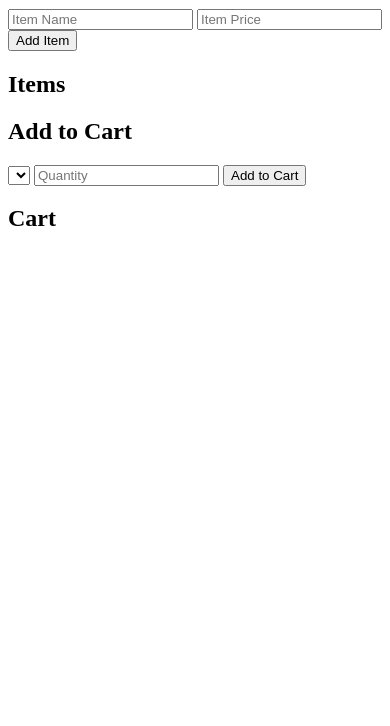
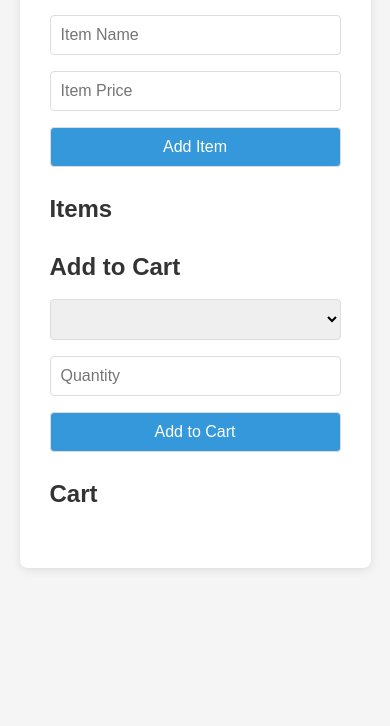
Before and after one commit to AFREUX/devopsproject, a website: page public/index.html in a window 390 px wide. Shown: the part 118-844 px from the top of the page. Drawn offline with Linux system fonts and the light colour scheme; no server answers.

Commit message:
adding changes

```diff
--- a/public/index.html
+++ b/public/index.html
@@ -4,15 +4,16 @@
   <meta charset="UTF-8">
   <meta name="viewport" content="width=device-width, initial-scale=1.0">
   <title>Shopping Cart App</title>
-  <link rel="stylesheet" href="styles.css">
+  <link rel="stylesheet" href="./style.css">
 </head>
 <body>
+  <div class="container">
     <h1>Shopping Cart App</h1>
 
     <!-- Add Item Form -->
-  <div>
+    <div class="form-container">
       <h2>Add Item</h2>
-    <form id="addItemForm">
+      <form id="addItemForm" class="form">
         <input type="text" id="itemName" placeholder="Item Name" required>
         <input type="number" id="itemPrice" placeholder="Item Price" required>
         <button type="submit">Add Item</button>
@@ -20,15 +21,15 @@
     </div>
 
     <!-- Items List -->
-  <div>
+    <div class="list-container">
       <h2>Items</h2>
-    <ul id="itemsList"></ul>
+      <ul id="itemsList" class="item-list"></ul>
     </div>
 
     <!-- Add to Cart Form -->
-  <div>
+    <div class="form-container">
       <h2>Add to Cart</h2>
-    <form id="addToCartForm">
+      <form id="addToCartForm" class="form">
         <select id="cartItemId" required>
           <!-- Options will be populated dynamically -->
         </select>
@@ -38,9 +39,10 @@
     </div>
 
     <!-- Cart Items List -->
-  <div>
+    <div class="list-container">
       <h2>Cart</h2>
-    <ul id="cartList"></ul>
+      <ul id="cartList" class="item-list"></ul>
+    </div>
   </div>
 
   <script src="web.js"></script>
--- a/public/style.css
+++ b/public/style.css
@@ -1,32 +1,107 @@
+* {
+    margin: 0;
+    padding: 0;
+    box-sizing: border-box;
+  }
+
   body {
     font-family: Arial, sans-serif;
-  margin: 20px;
-}
-
-h1,
-h2 {
+    background-color: #f5f5f5;
     color: #333;
   }
 
-form {
+  .container {
+    width: 80%;
+    max-width: 1000px;
+    margin: 0 auto;
+    padding: 30px;
+    background-color: #fff;
+    border-radius: 8px;
+    box-shadow: 0 2px 10px rgba(0, 0, 0, 0.1);
+  }
+
+  h1 {
+    text-align: center;
+    font-size: 2.5rem;
     margin-bottom: 20px;
   }
 
-input,
-select,
-button {
-  margin: 5px;
-  padding: 8px;
+  h2 {
+    font-size: 1.5rem;
+    color: #333;
+    margin-bottom: 10px;
   }
 
-ul {
-  list-style-type: none;
+  .form-container {
+    margin-bottom: 20px;
+  }
+
+  .form {
+    display: flex;
+    flex-direction: column;
+  }
+
+  .form input,
+  .form select,
+  .form button {
+    padding: 10px;
+    margin: 8px 0;
+    font-size: 1rem;
+    border-radius: 4px;
+    border: 1px solid #ddd;
+  }
+
+  .form input:focus,
+  .form select:focus,
+  .form button:focus {
+    outline: none;
+    border-color: #3498db;
+  }
+
+  .form button {
+    background-color: #3498db;
+    color: #fff;
+    cursor: pointer;
+    transition: background-color 0.3s;
+  }
+
+  .form button:hover {
+    background-color: #2980b9;
+  }
+
+  .list-container {
+    margin-bottom: 30px;
+  }
+
+  .item-list {
+    list-style: none;
     padding: 0;
   }
 
-li {
-  background: #f4f4f4;
+  .item-list li {
+    display: flex;
+    justify-content: space-between;
+    background-color: #f9f9f9;
+    padding: 12px;
     margin: 5px 0;
-  padding: 10px;
-  border: 1px solid #ddd;
+    border-radius: 4px;
+    box-shadow: 0 1px 3px rgba(0, 0, 0, 0.1);
   }
+
+  .item-list li span {
+    font-size: 1rem;
+  }
+
+  .item-list li span:first-child {
+    font-weight: bold;
+  }
+
+  @media (max-width: 768px) {
+    .container {
+      width: 90%;
+    }
+
+    h1 {
+      font-size: 2rem;
+    }
+  }
```
Lines whose indentation alone changed are shown as unchanged.
